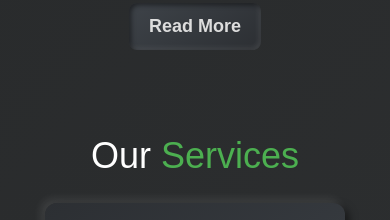
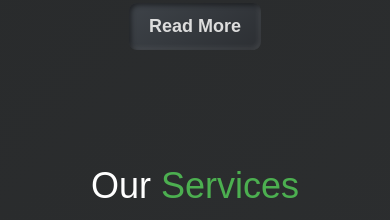
Before and after one commit to 03200276941/PORTFOLIO-3D-, a plain HTML site: page index.html in a window 390 px wide. Shown: the part 1796-2016 px from the top of the page. Drawn offline with nearby package versions, Linux system fonts and the light colour scheme.

Commit message:
Add files via upload

```diff
--- a/index.html
+++ b/index.html
@@ -398,7 +398,7 @@
                 margin-bottom: 10px;
             }
             .heading{
-                margin-top: 190px;
+                margin-top: 220px;
             }
             .Abouth2{
                 margin-top: 450px;
```
